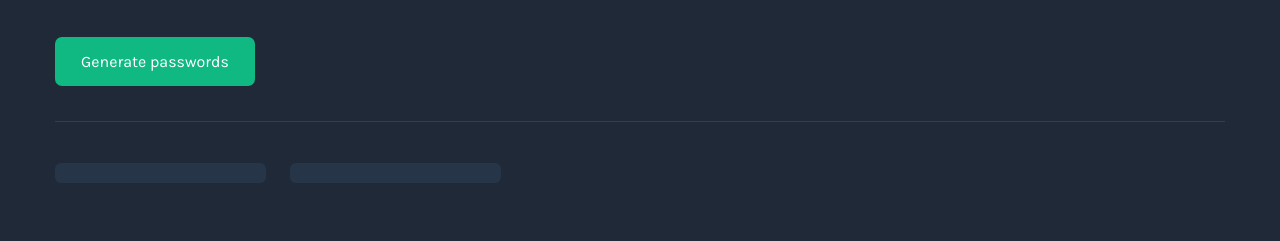
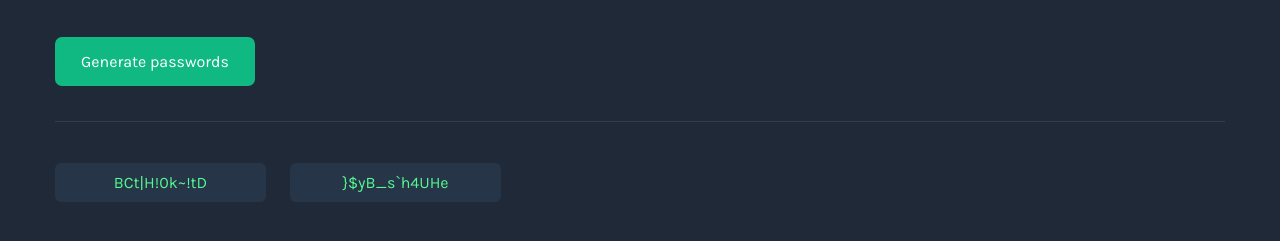
Before and after one commit to 393Creative/Random-Pass-Scrim, a plain HTML site: page index.html in a window 1280 px wide. Both pictures are taken after a click on the button "Generate passwords". Shown: the part 185-426 px from the top of the page. Drawn offline with Linux system fonts and the light colour scheme.

Commit message:
Change 2

```diff
--- a/index.html
+++ b/index.html
@@ -11,14 +11,15 @@
 </head>
 <body>
     <div>
-        <h1 id="one-el">Generate a</h1>
+        <h1 id="one-el">Generate a
+        </h1>
         <h1 id="two-el">random password</h1>
         <p id="help-el">Never use an insecure password again</p>
-        <button onclick="pass(characters)" id="btn">Generate passwords</button>
+        <button onclick="pass()" id="btn">Generate passwords</button>
     </div>
     <div id="passes">
-        <p id="pass-elOne"> </p>
-        <p id="pass-elTwo"> </p>
+        <p id="pass-elOne"> Password </p>
+        <p id="pass-elTwo"> Password </p>
     </div>
     <script src="index.js"></script>
 </body>
--- a/index.js
+++ b/index.js
@@ -3,3 +3,25 @@ const characters = ["A","B","C","D","E","F","G","H","I","J","K","L","M","N","O",
 
 let passOne = document.getElementById("pass-elOne")
 let passTwo = document.getElementById("pass-elTwo")
+let passLength = 12
+
+function getRandomPass()  {
+    let randomPass = Math.floor(Math.random() * characters.length)
+    return characters[randomPass]
+}
+
+function generatePass() {
+    let randomPassword = ""
+    for (let i = 0; i < passLength; i++){
+        randomPassword += getRandomPass()
+    }
+    return randomPassword
+}
+
+
+function pass()  {
+    const genPassOne = generatePass()
+    const genPassTwo = generatePass()
+    passOne.textContent = genPassOne
+    passTwo.textContent = genPassTwo
+}
--- a/style.css
+++ b/style.css
@@ -34,6 +34,7 @@ body{
     text-align: center;
     align-items: center;
     color: #55F991;
+    font-size: 16px;
 }
 
 #btn {
```
